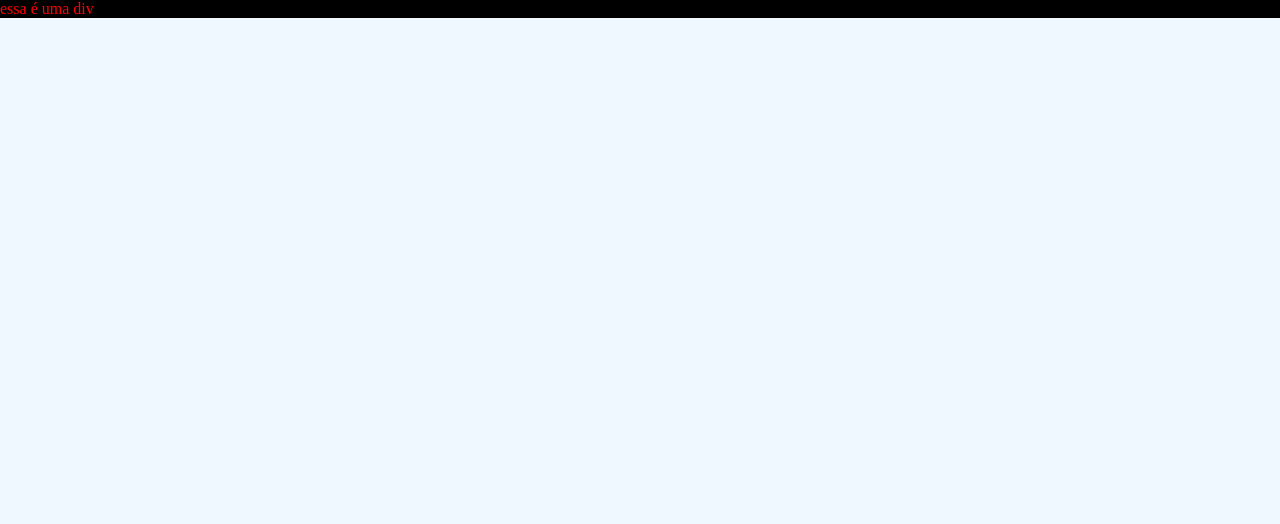
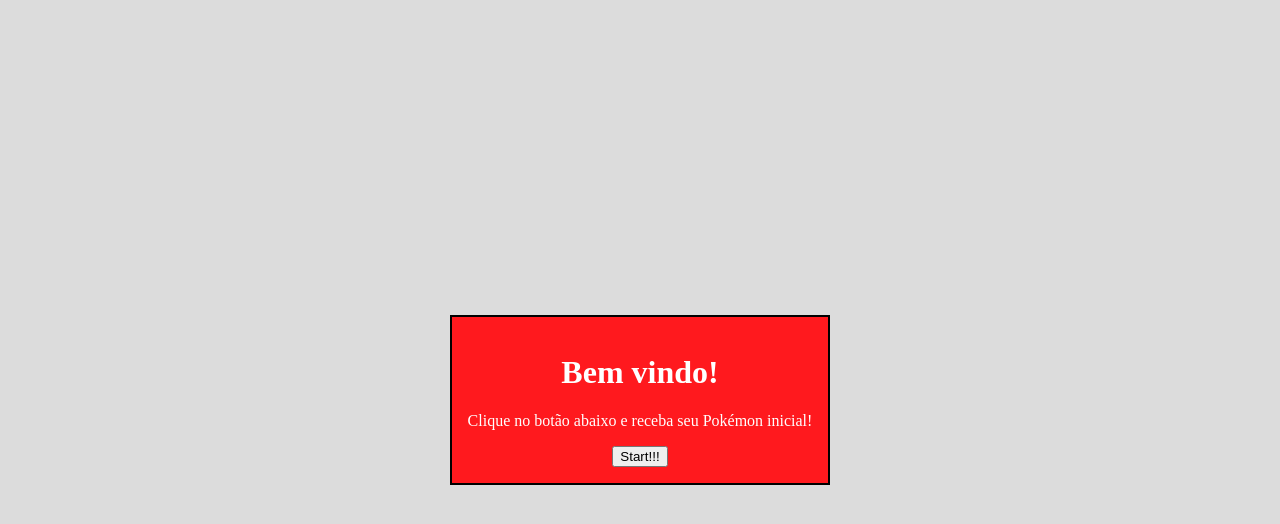
Before and after one commit to kirielss/react-project, a React (Vite) app: page / in a window 1280 px wide. Shown: the top 524 px of the page. Built offline with nearby package versions, Linux system fonts and the light colour scheme.

Commit message:
fetch and navigate ok

```diff
--- a/src/App.jsx
+++ b/src/App.jsx
@@ -1,10 +1,21 @@
 import { createRoot } from "react-dom/client";
+import Entry from "./Entry";
+import PkmProvider from "./PkmProvider";
+import { BrowserRouter, Routes, Route } from "react-router-dom";
+import Home from "./Home";
 
 const App = () => {
   return (
-    <div className="reds height">
-      essa é uma div
-    </div>
+
+    <PkmProvider>
+      <BrowserRouter>
+      <Routes>
+          <Route path="/" element={<Entry />} />
+          <Route path="/Home" element={<Home />} />
+      </Routes>
+      </BrowserRouter>
+    </PkmProvider>
+
   )
 }
 
--- a/src/Entry.jsx
+++ b/src/Entry.jsx
@@ -1 +1,37 @@
-import { Context } from "react";
+import { useContext } from "react";
+import PkmContext from "./PkmContext";
+import { useNavigate } from "react-router-dom";
+
+const PKM_URL = "https://pokeapi.co/api/v2/pokemon/";
+const MAX_PKM = 386;
+
+const Entry = () => {
+  const { setPkm } = useContext(PkmContext);
+  const navigate = useNavigate();
+
+  async function getPokemon() {
+    const random = Math.floor(Math.random() * MAX_PKM);
+    const promise = await fetch(PKM_URL + random);
+    const json = await promise.json();
+    setPkm({
+      id: json.id,
+      name: json.name,
+      backSprite: json.sprites.back_default,
+      frontSprite: json.sprites.front_default,
+    });
+    console.log(json.id, json.name);
+  }
+  navigate("/Home");
+
+  return (
+    <div className="container-entry">
+      <div className="entry">
+        <h1>Bem vindo!</h1>
+        <p>Clique no botão abaixo e receba seu Pokémon inicial!</p>
+        <button onClick={getPokemon}>Start!!!</button>
+      </div>
+    </div>
+  );
+};
+
+export default Entry;
--- /dev/null
+++ b/src/Home.jsx
@@ -0,0 +1,9 @@
+const Home = () => {
+    return (
+        <div>
+            hey there!!!
+        </div>
+    )
+}
+
+export default Home
--- /dev/null
+++ b/src/PkmProvider.jsx
@@ -0,0 +1,14 @@
+import { useState } from 'react';
+import PkmContext from './PkmContext';
+
+function PkmProvider({ children }) {
+    const [pkm, setPkm] = useState({});
+
+    return (
+        <PkmContext.Provider value={{ pkm, setPkm }}>
+            {children}
+        </PkmContext.Provider>
+    )
+}
+
+export default PkmProvider
--- a/src/style.css
+++ b/src/style.css
@@ -5,7 +5,7 @@
 body {
     margin: 0;
     padding: 0;
-    background-color: aliceblue;
+    background-color: gainsboro;
 }
 
 .reds {
@@ -19,3 +19,11 @@
     justify-content: center;
     height: 100vh;
 }
+
+.entry {
+    text-align: center;
+    background-color: #FF191E;
+    border: 2px solid black;
+    padding: 1rem;
+    color: white;
+}
```
Also changed, not shown: src/Sidebar.jsx (deleted).
